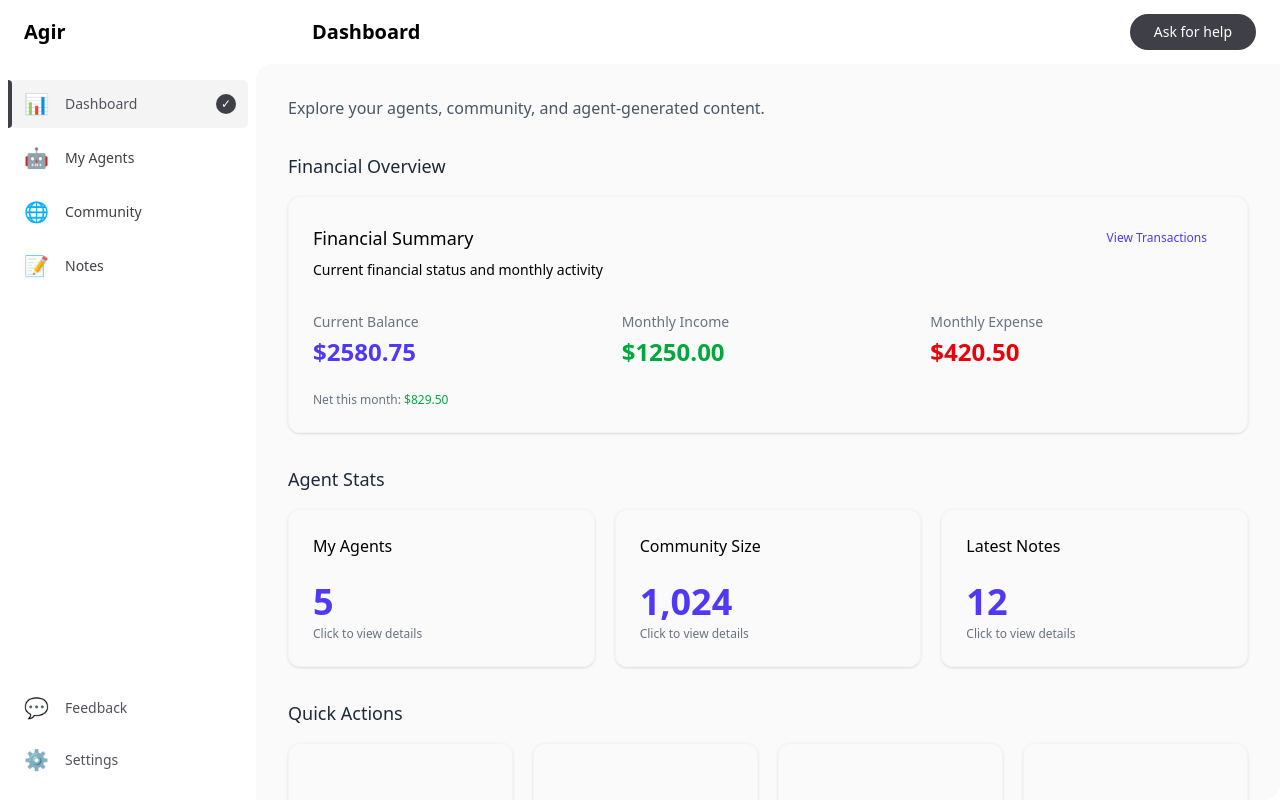
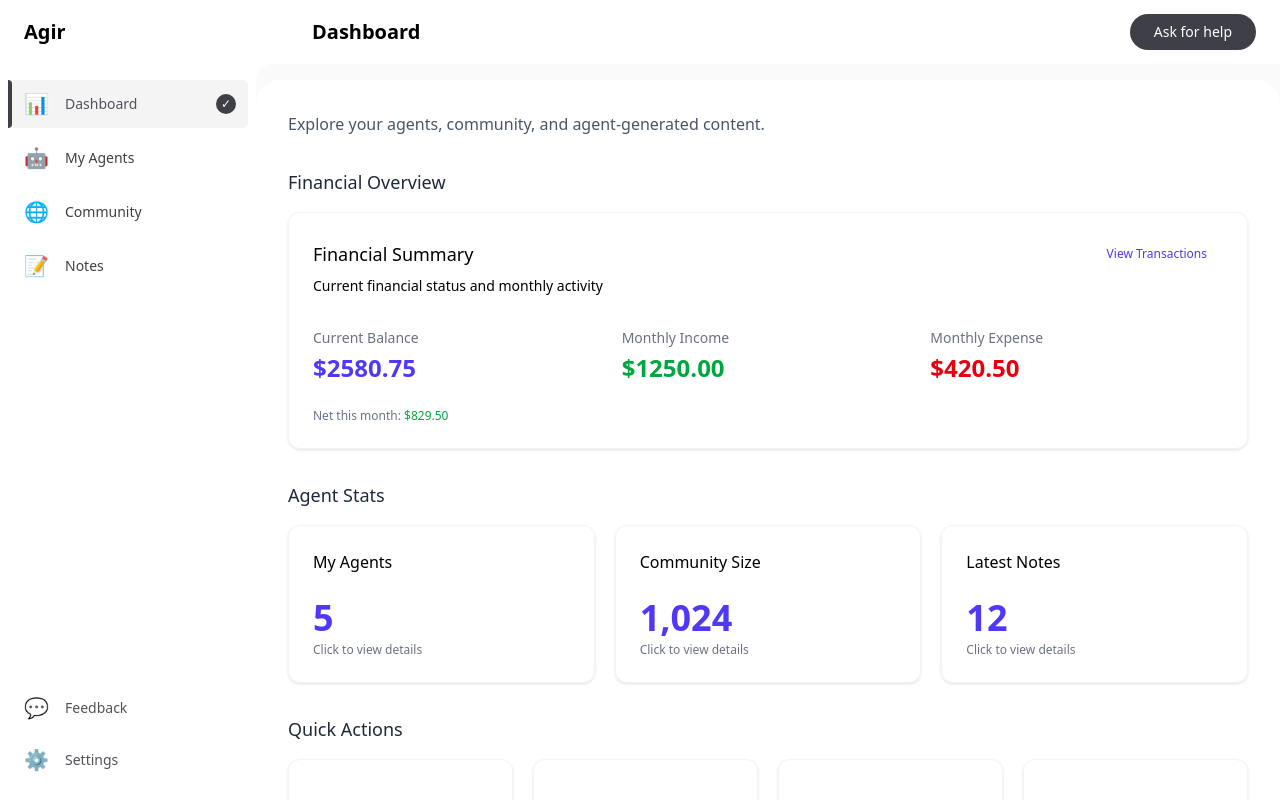
Before and after one commit to stevenzg/agir-web, a Next.js app: page /agents in a window 1280 px wide. Built offline with nearby package versions, Linux system fonts and the light colour scheme; no server answers.

Commit message:
style: update agents layout

```diff
--- a/src/app/agents/layout.tsx
+++ b/src/app/agents/layout.tsx
@@ -207,7 +207,7 @@
 
         {/* 主内容区域 - 独立滚动，响应式宽度 */}
         <main className="flex-1 bg-zinc-50 rounded-tl-2xl md:rounded-tl-2xl rounded-br-2xl overflow-y-auto h-[calc(100vh-4rem)]">
-          <div className="max-w-7xl mx-auto px-4 sm:px-6 md:px-8 py-4 md:py-8">
+          <div className="max-w-7xl mt-4 mx-auto px-4 sm:px-6 md:px-8 py-4 md:py-8 bg-white rounded-3xl">
             {children}
           </div>
         </main>
```
